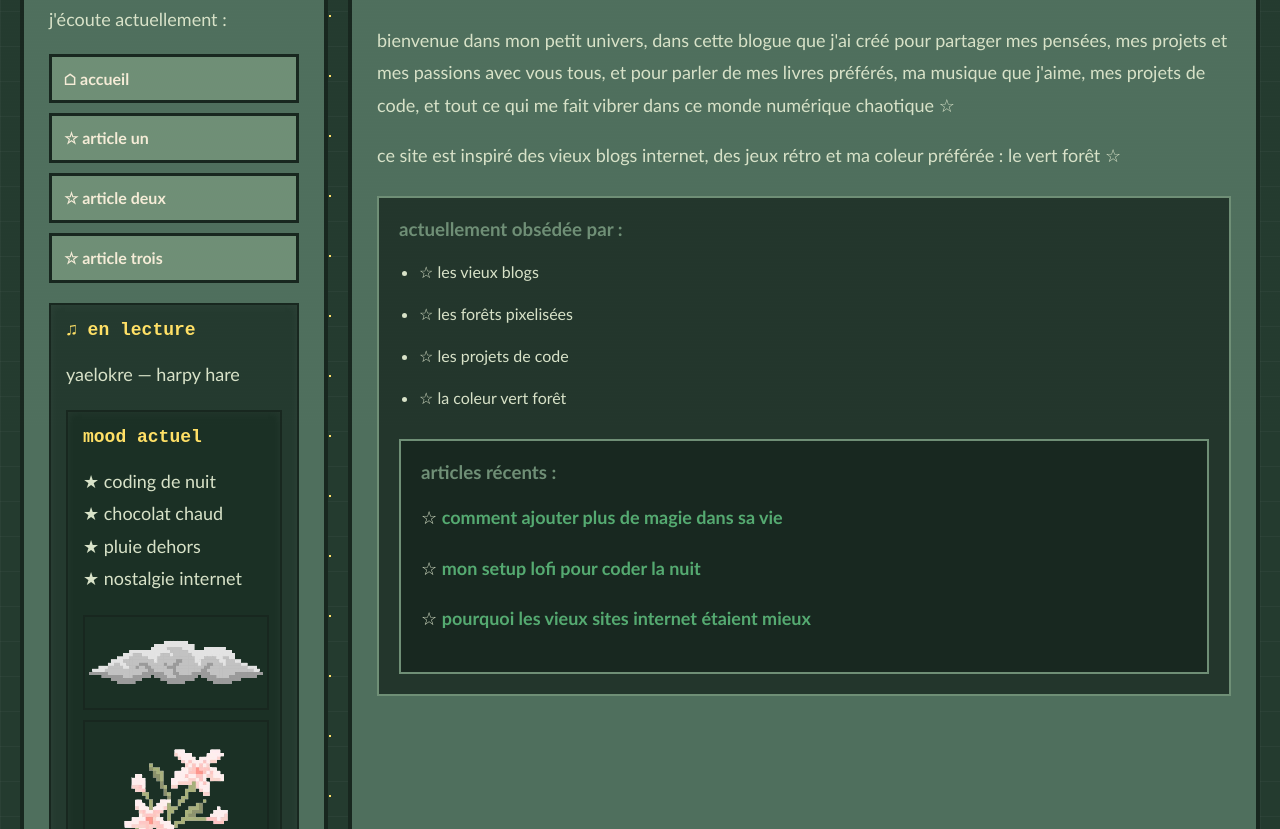
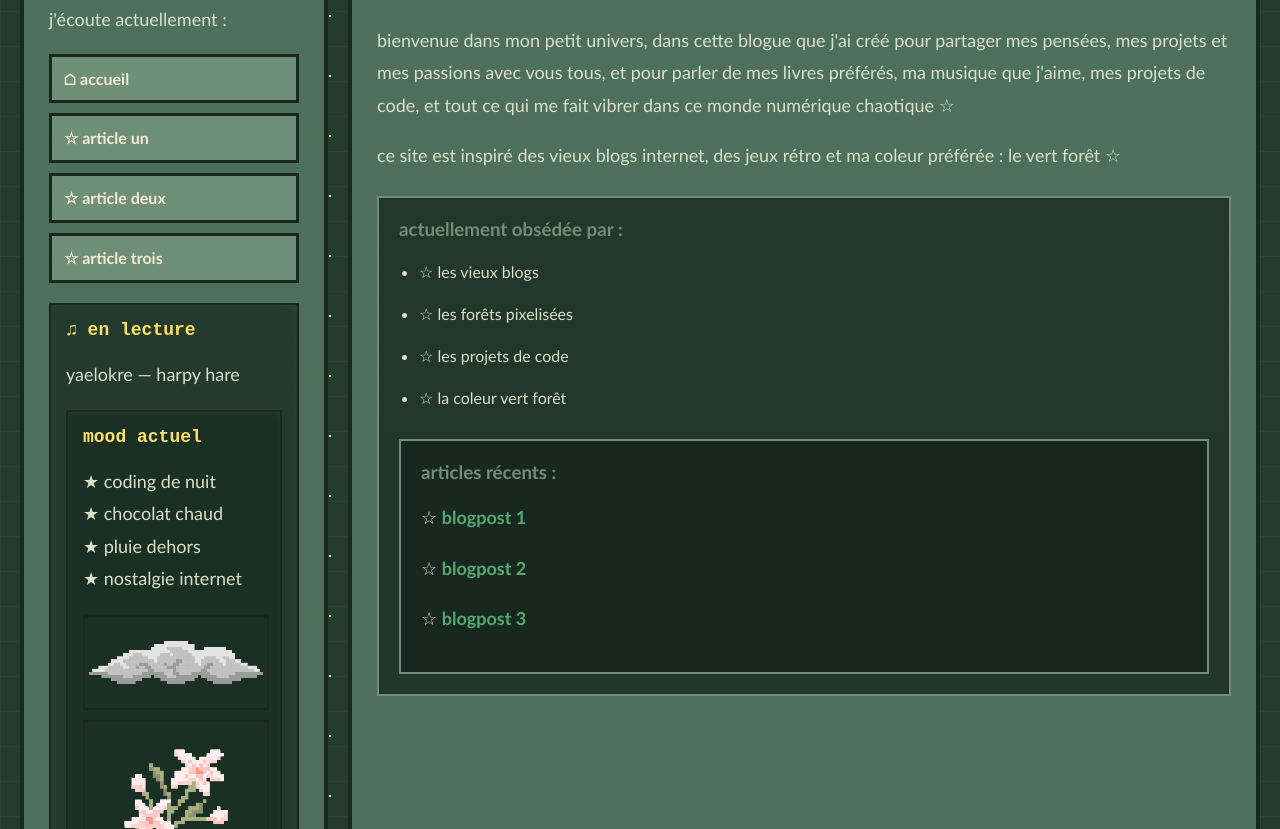
Before and after one commit to adya-jpg/First-Website, a plain HTML site: page y/index.html in a window 1280 px wide. Shown: the part 374-1203 px from the top of the page. Drawn offline with Linux system fonts and the light colour scheme; no server answers.

Commit message:
added more placeholders.

```diff
--- a/y/index.html
+++ b/y/index.html
@@ -253,19 +253,19 @@ document
 
           <p>
             ☆ <a href="article1.html">
-            comment ajouter plus de magie dans sa vie
+            blogpost 1
             </a>
           </p>
 
           <p>
             ☆ <a href="article2.html">
-            mon setup lofi pour coder la nuit
+            blogpost 2
             </a>
           </p>
 
           <p>
             ☆ <a href="article3.html">
-            pourquoi les vieux sites internet étaient mieux
+            blogpost 3
             </a>
           </p>
 
```
